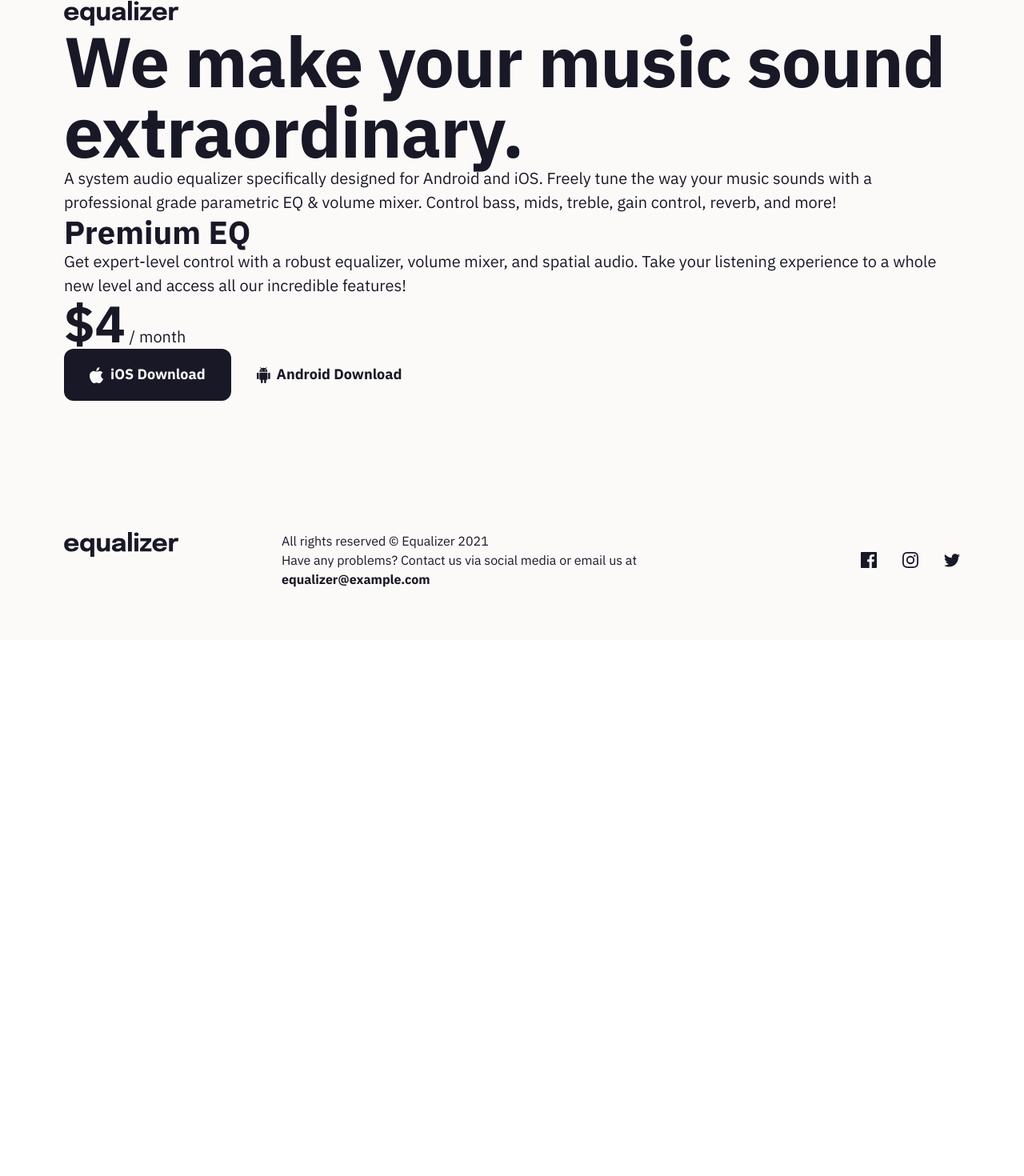
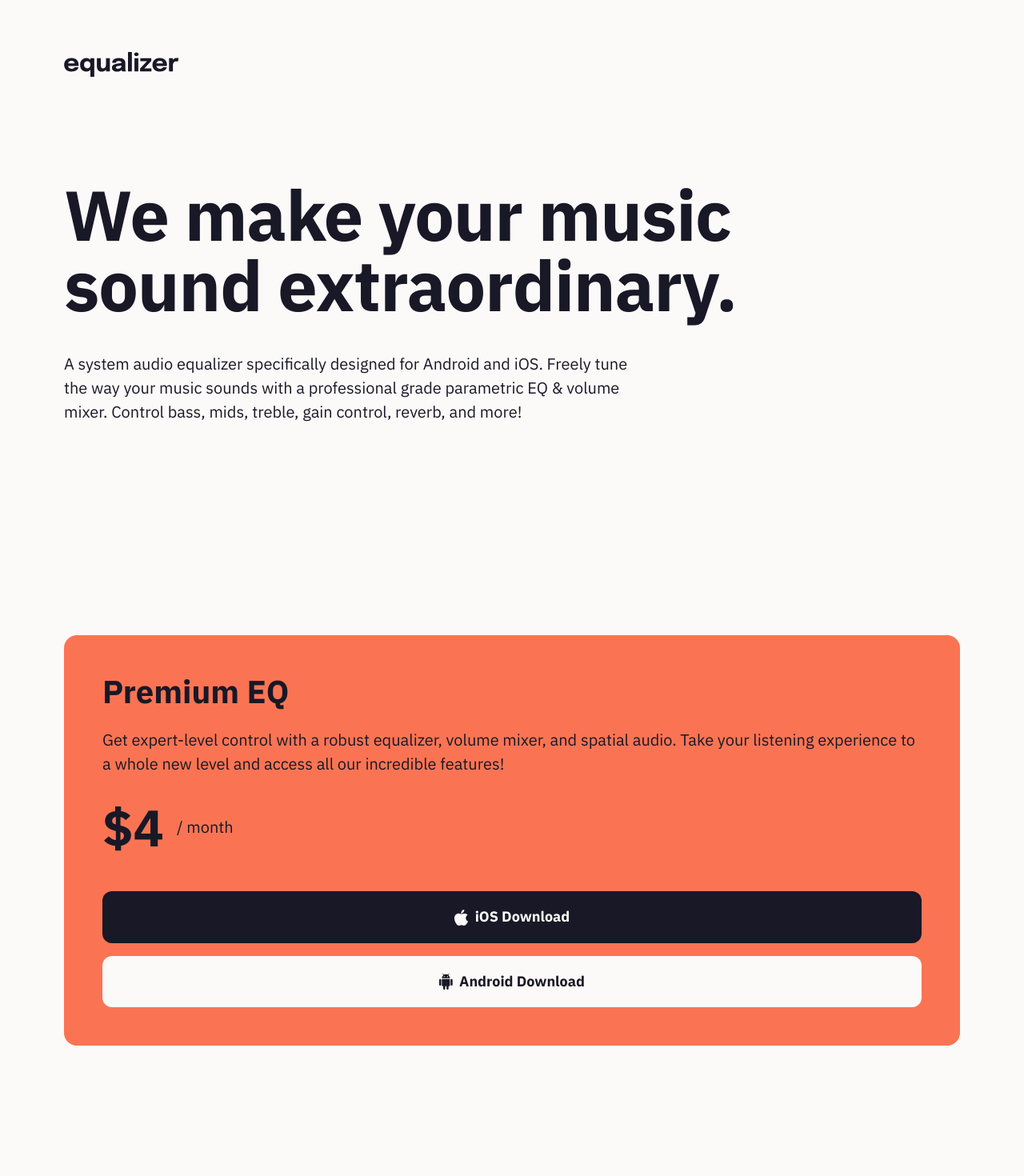
Before and after one commit to Arsalan2078/equalizer-landing-page, a React (Vite) app: page / in a window 1280 px wide. Shown: the top 1470 px of the page at 80% size. Before the commit the page ends 800 px from the top, so only its background shows below. Built offline with nearby package versions, Linux system fonts and the light colour scheme.

Commit message:
general layout done

```diff
--- a/src/components/Button/index.module.scss
+++ b/src/components/Button/index.module.scss
@@ -1,5 +1,6 @@
 .button {
   display: inline-flex;
+  justify-content: center;
   align-items: center;
   gap: 0.5rem;
 
@@ -8,11 +9,13 @@
 
   --_bg-color: var(--bg-color);
   --_text-color: var(--text-color);
+  --_bg-color-hover: var(--bg-color-hover);
+  --_text-color-hover: var(--text-color-hover);
 
   background-color: var(--_bg-color);
   color: var(--_text-color);
 
-  transition-property: background-color, color;
+  transition-property: background-color, color, box-shadow;
   transition-duration: 0.15s;
 
   > svg path {
@@ -20,26 +23,35 @@
     transition-property: fill;
     transition-duration: 0.15s;
   }
+
+  &:hover,
+  &:focus {
+    background-color: var(--_bg-color-hover);
+    color: var(--_text-color-hover);
+
+    > svg path {
+      fill: var(--_text-color-hover);
+    }
+  }
+
+  &:focus {
+    box-shadow: (
+      0 0 0 calc(2 / 16 * 1rem) var(--_text-color-hover),
+      0 0 0 calc(4 / 16 * 1rem) var(--_bg-color-hover)
+    );
+  }
 }
 
 .dark {
   --bg-color: var(--bg-color-button-dark);
   --text-color: var(--text-color-button-dark);
-
-  &:hover,
-  &:focus {
-    --bg-color: var(--bg-color-button-dark-hover);
-    --text-color: var(--text-color-button-dark-hover);
-  }
+  --bg-color-hover: var(--bg-color-button-dark-hover);
+  --text-color-hover: var(--text-color-button-dark-hover);
 }
 
 .light {
   --bg-color: var(--bg-color-button-light);
   --text-color: var(--text-color-button-light);
-
-  &:hover,
-  &:focus {
-    --bg-color: var(--bg-color-button-dark-light);
-    --text-color: var(--text-color-button-dark-light);
-  }
+  --bg-color-hover: var(--bg-color-button-dark-light);
+  --text-color-hover: var(--text-color-button-dark-light);
 }
--- a/src/components/Footer/index.module.scss
+++ b/src/components/Footer/index.module.scss
@@ -1,7 +1,7 @@
 @use "../../scss/abstracts/z-index" as abs;
 
 .footer {
-  padding: 4rem clamp(1.25rem, 0rem + 5.2083vw, 2.5rem);
+  padding: 4rem var(--x-padding);
 }
 
 .grid {
--- /dev/null
+++ b/src/components/Header/index.module.scss
@@ -0,0 +1,29 @@
+@use "../../scss/abstracts/z-index" as abs;
+
+.header {
+  padding: 4rem var(--x-padding);
+}
+
+.grid {
+  display: grid;
+  row-gap: clamp(4rem, 0rem + 16.6667vw, 8rem);
+
+  > nav {
+    display: flex;
+  }
+}
+
+.content {
+  display: grid;
+  row-gap: 2.5rem;
+
+  @include abs.min-width("md") {
+    > h1 {
+      max-width: clamp(26rem, -22rem + 100vw, 58rem);
+    }
+
+    > p {
+      max-width: clamp(31.5rem, 9.75rem + 45.3125vw, 46rem);
+    }
+  }
+}
--- a/src/components/Header/index.tsx
+++ b/src/components/Header/index.tsx
@@ -1,14 +1,15 @@
+import styles from "./index.module.scss";
 import Logo from "../Logo";
 
 const Header = () => {
   return (
-    <header>
-      <div className={`container`}>
+    <header className={`${styles.header}`}>
+      <div className={`${styles.grid} container`}>
         <nav>
           <Logo />
         </nav>
 
-        <div>
+        <div className={`${styles.content}`}>
           <h1 className="text-preset--heading">
             We make your music sound extraordinary.
           </h1>
--- a/src/components/Main/index.module.scss
+++ b/src/components/Main/index.module.scss
@@ -0,0 +1,7 @@
+@use "../../scss/abstracts/z-index" as abs;
+
+.main {
+  @include abs.min-width("md") {
+    padding: 12.5rem var(--x-padding);
+  }
+}
--- a/src/components/Main/index.tsx
+++ b/src/components/Main/index.tsx
@@ -1,30 +1,11 @@
-import Button from "../Button";
-import Icon from "../Icon";
+import Subscription from "../Subscription";
 import styles from "./index.module.scss";
 
 const Main = () => {
   return (
-    <main>
+    <main className={`${styles.main}`}>
       <div className={`container`}>
-        <h2 className="text-preset--sub-title">Premium EQ</h2>
-
-        <p>
-          Get expert-level control with a robust equalizer, volume mixer, and
-          spatial audio. Take your listening experience to a whole new level and
-          access all our incredible features!
-        </p>
-
-        <div>
-          <span className="text-preset--sub-price">$4</span> / month
-        </div>
-
-        <Button href="#">
-          <Icon icon="apple" /> iOS Download
-        </Button>
-
-        <Button href="#" button="light">
-          <Icon icon="android" /> Android Download
-        </Button>
+        <Subscription />
       </div>
     </main>
   );
--- /dev/null
+++ b/src/components/Subscription/index.module.scss
@@ -0,0 +1,35 @@
+@use "../../scss/abstracts/z-index" as abs;
+
+.subscription {
+  display: grid;
+  row-gap: 3rem;
+
+  padding: 3rem clamp(1.25rem, -0.5rem + 7.2917vw, 3rem);
+
+  background-color: var(--bg-color-subscription);
+
+  @include abs.min-width("md") {
+    border-radius: 1rem;
+  }
+}
+
+.content {
+  display: grid;
+  row-gap: 2rem;
+}
+
+.info {
+  display: grid;
+  row-gap: 1.5rem;
+}
+
+.price {
+  display: flex;
+  align-items: center;
+  gap: 1rem;
+}
+
+.buttons {
+  display: grid;
+  row-gap: 1rem;
+}
--- /dev/null
+++ b/src/components/Subscription/index.tsx
@@ -0,0 +1,36 @@
+import styles from "./index.module.scss";
+import Button from "../Button";
+import Icon from "../Icon";
+
+const Subscription = () => {
+  return (
+    <div className={`${styles.subscription}`}>
+      <div className={`${styles.content}`}>
+        <div className={`${styles.info}`}>
+          <h2 className="text-preset--sub-title">Premium EQ</h2>
+          <p>
+            Get expert-level control with a robust equalizer, volume mixer, and
+            spatial audio. Take your listening experience to a whole new level
+            and access all our incredible features!
+          </p>
+        </div>
+
+        <div className={`${styles.price}`}>
+          <span className="text-preset--sub-price">$4</span> / month
+        </div>
+      </div>
+
+      <div className={`${styles.buttons}`}>
+        <Button href="#">
+          <Icon icon="apple" /> iOS Download
+        </Button>
+
+        <Button href="#" button="light">
+          <Icon icon="android" /> Android Download
+        </Button>
+      </div>
+    </div>
+  );
+};
+
+export default Subscription;
--- a/src/scss/base/_base.scss
+++ b/src/scss/base/_base.scss
@@ -4,7 +4,7 @@ img {
 
 a:focus {
   box-shadow: (
-    0 0 0 calc(3 / 16 * 1rem) var(--c-white),
-    0 0 0 calc(5 / 16 * 1rem) var(--c-slate)
+    0 0 0 calc(2 / 16 * 1rem) var(--bg-color-app),
+    0 0 0 calc(4 / 16 * 1rem) var(--text-color-app)
   );
 }
--- a/src/scss/base/_root.scss
+++ b/src/scss/base/_root.scss
@@ -24,6 +24,8 @@
   --text-color-socmed: var(--c-slate);
   --text-color-socmed-hover: var(--c-orange);
 
+  --bg-color-subscription: var(--c-orange);
+
   // fonts
   --ff-ibm-plex-sans: "IBM Plex Sans", sans-serif;
   --fw-regular: 400;
@@ -49,6 +51,9 @@
     --fs-body: clamp(1.125rem, 0.9375rem + 0.3906vw, 1.25rem);
   }
 
+  // spacings
+  --x-padding: clamp(1.5rem, 0.5rem + 4.1667vw, 2.5rem);
+
   // root styles
   color-scheme: light;
   font-size: 16px;
```
